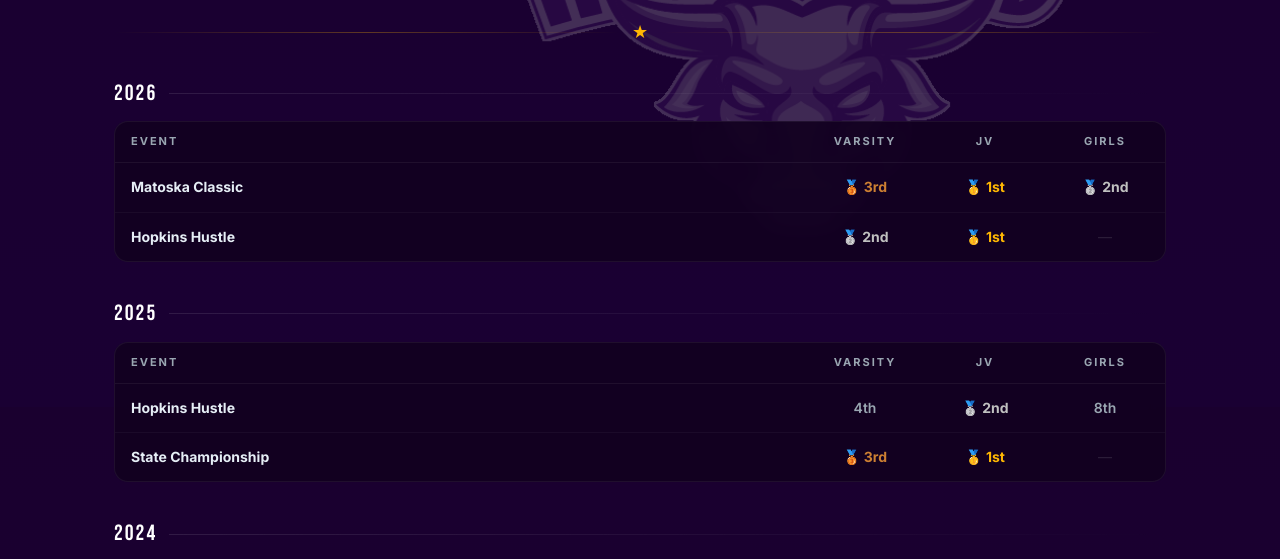
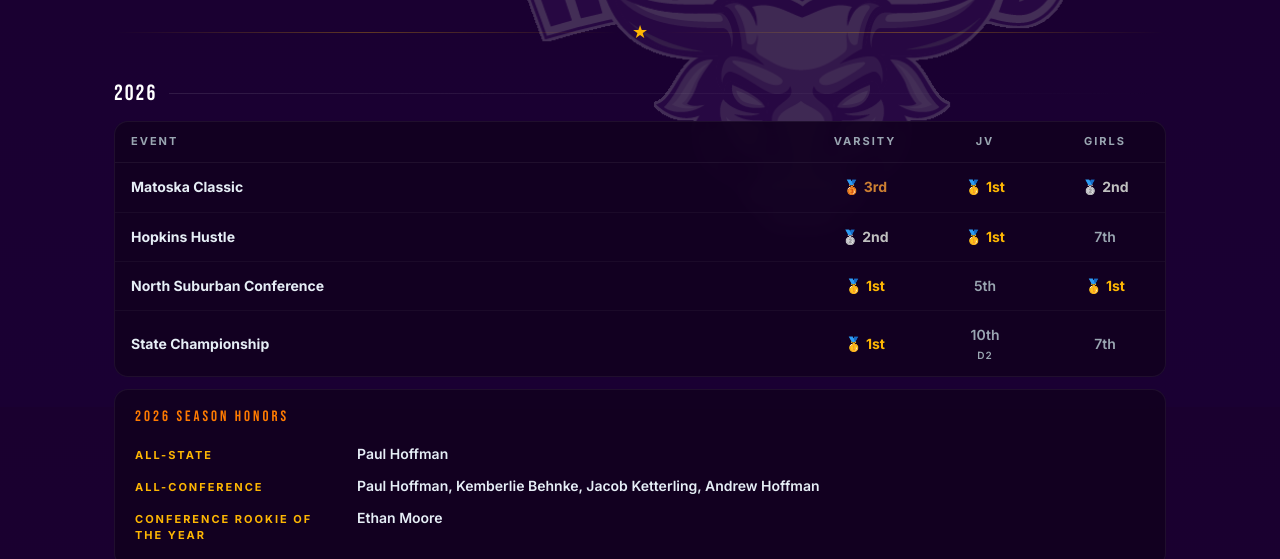
Before and after one commit to andovermavericks/andovermavericks.org, a plain HTML site: page champions.html in a window 1280 px wide. Shown: the part 393-952 px from the top of the page. Drawn offline with Linux system fonts and the light colour scheme.

Commit message:
Add files via upload

```diff
--- a/champions.html
+++ b/champions.html
@@ -236,6 +236,58 @@
     .place-other { color: var(--muted); font-weight: 600; }
     .no-place    { color: rgba(255,255,255,0.12); }
 
+    .place-note {
+      display: block;
+      font-size: 10px;
+      font-weight: 600;
+      color: var(--muted);
+      letter-spacing: 1px;
+      margin-top: 2px;
+    }
+
+    /* Honors */
+    .honors {
+      margin-top: 12px;
+      background: var(--card);
+      border: 1px solid rgba(255,255,255,0.06);
+      border-radius: 14px;
+      padding: 16px 20px;
+      backdrop-filter: blur(8px);
+    }
+
+    .honors-title {
+      font-family: 'Bebas Neue', sans-serif;
+      font-size: 15px;
+      letter-spacing: 3px;
+      color: var(--orange);
+      text-transform: uppercase;
+      margin-bottom: 10px;
+    }
+
+    .honors-row {
+      display: flex;
+      gap: 12px;
+      padding: 6px 0;
+      font-size: 14px;
+      align-items: baseline;
+    }
+
+    .honors-label {
+      flex: 0 0 210px;
+      font-size: 11px;
+      font-weight: 700;
+      letter-spacing: 2px;
+      text-transform: uppercase;
+      color: var(--accent);
+    }
+
+    .honors-names { color: #e6eef6; font-weight: 600; }
+
+    @media (max-width: 600px) {
+      .honors-row { flex-direction: column; gap: 2px; }
+      .honors-label { flex: none; }
+    }
+
     /* Footer */
     footer { margin-top: 28px; color: var(--muted); font-size: 13px; }
 
@@ -326,10 +378,37 @@
             <td class="event-label">Hopkins Hustle</td>
             <td><span class="place-2">🥈 2nd</span></td>
             <td><span class="place-1">🥇 1st</span></td>
-            <td><span class="no-place">—</span></td>
+            <td><span class="place-other">7th</span></td>
+          </tr>
+          <tr>
+            <td class="event-label">North Suburban Conference</td>
+            <td><span class="place-1">🥇 1st</span></td>
+            <td><span class="place-other">5th</span></td>
+            <td><span class="place-1">🥇 1st</span></td>
+          </tr>
+          <tr>
+            <td class="event-label">State Championship</td>
+            <td><span class="place-1">🥇 1st</span></td>
+            <td><span class="place-other">10th<span class="place-note">D2</span></span></td>
+            <td><span class="place-other">7th</span></td>
           </tr>
         </tbody>
       </table>
+    </div>
+    <div class="honors">
+      <div class="honors-title">2026 Season Honors</div>
+      <div class="honors-row">
+        <div class="honors-label">All-State</div>
+        <div class="honors-names">Paul Hoffman</div>
+      </div>
+      <div class="honors-row">
+        <div class="honors-label">All-Conference</div>
+        <div class="honors-names">Paul Hoffman, Kemberlie Behnke, Jacob Ketterling, Andrew Hoffman</div>
+      </div>
+      <div class="honors-row">
+        <div class="honors-label">Conference Rookie of the Year</div>
+        <div class="honors-names">Ethan Moore</div>
+      </div>
     </div>
   </div>
 
```
